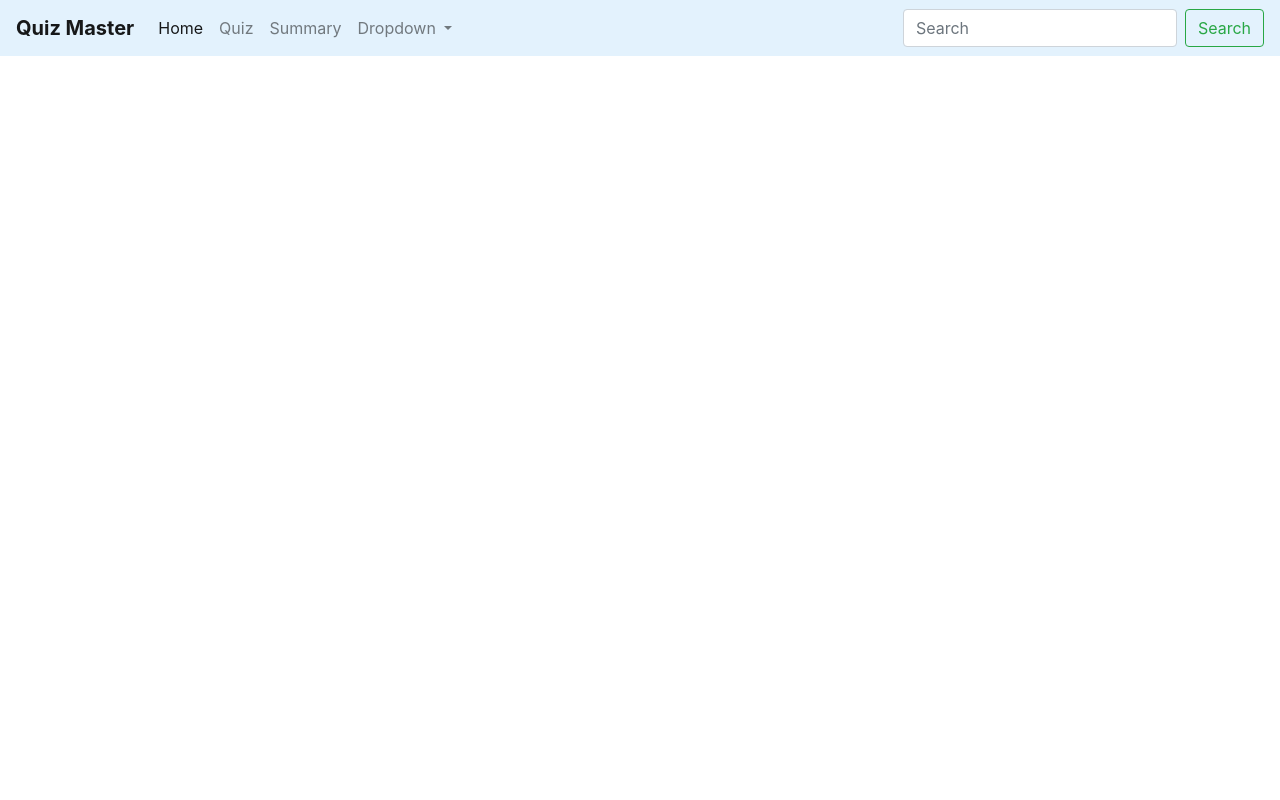
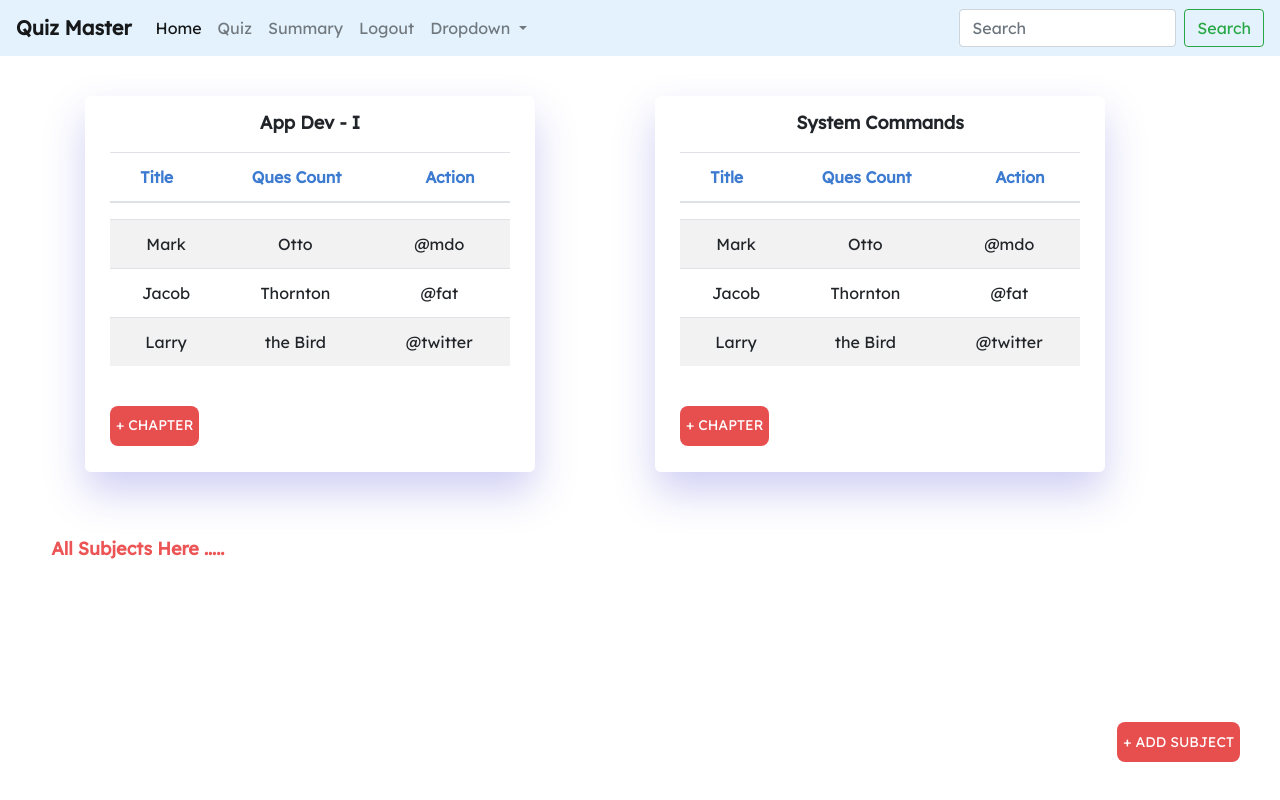
Before and after one commit to 23f2003771/mad1-quiz-master, a Python web app: template templates/Admin_Dashboard.html in a window 1280 px wide. Run offline with Jinja, Linux system fonts and the light colour scheme; the template is opened without the code that fills it, so the values that code supplies are empty.

Commit message:
5th Commit

```diff
--- /dev/null
+++ b/static/styles/dashboard.css
@@ -0,0 +1,46 @@
+@import url('https://fonts.googleapis.com/css2?family=Lexend+Deca&display=swap');
+
+* {
+    font-family: "Lexend Deca", sans-serif;
+}
+
+.button_for_page {
+    width: auto;
+    height: 40px;
+    background: hsla(0, 76%, 52%, 0.816);
+    color: #fff;
+    font-size: 14px;
+    font-weight: 480;
+    border-radius: 8px;
+    border: none;
+    outline: none;
+    margin-bottom: 28px;
+    padding: center;
+    text-transform: uppercase;
+    cursor: pointer;
+    display: block;
+    font-family: "Lexend Deca", sans-serif;
+}
+
+.user_form {
+    width: 100%;
+    max-width: 450px;
+    background: #fff;
+    border-radius: 6px;
+    padding: 30px 25px;
+    box-shadow: 0 20px 40px rgba(72, 65, 213, 0.255);
+    max-height: 90%;
+    overflow-y: auto;
+}
+
+.user_form h3 {
+    font-size: 18px;
+    text-align: center;
+    margin-bottom: 18px;
+}
+
+th,td {
+    padding: 15px;
+    text-align: center;
+    vertical-align: middle;
+}
--- a/templates/Admin_Dashboard.html
+++ b/templates/Admin_Dashboard.html
@@ -1,18 +1,19 @@
-<!doctype html>
+<!DOCTYPE html>
 <html lang="en">
 
 <head>
-    <meta charset="utf-8">
-    <meta name="viewport" content="width=device-width, initial-scale=1, shrink-to-fit=no">
+  <meta charset="utf-8" />
+  <meta name="viewport" content="width=device-width, initial-scale=1, shrink-to-fit=no" />
+  <link rel="stylesheet" href="https://cdn.jsdelivr.net/npm/bootstrap@4.4.1/dist/css/bootstrap.min.css"
+    integrity="sha384-Vkoo8x4CGsO3+Hhxv8T/Q5PaXtkKtu6ug5TOeNV6gBiFeWPGFN9MuhOf23Q9Ifjh" crossorigin="anonymous" />
 
-    <link rel="stylesheet" href="https://cdn.jsdelivr.net/npm/bootstrap@4.4.1/dist/css/bootstrap.min.css"
-        integrity="sha384-Vkoo8x4CGsO3+Hhxv8T/Q5PaXtkKtu6ug5TOeNV6gBiFeWPGFN9MuhOf23Q9Ifjh" crossorigin="anonymous">
+  <link rel="stylesheet" href="../static/styles/dashboard.css" />
 
   <title>Hello, world!</title>
 </head>
 
 <body>
-    <nav class="navbar navbar-light navbar-expand-lg" style="background-color: #e3f2fd;">
+  <nav class="navbar navbar-light navbar-expand-lg" style="background-color: #e3f2fd">
     <a class="navbar-brand" href="#"><b>Quiz Master</b></a>
     <button class="navbar-toggler" type="button" data-toggle="collapse" data-target="#navbarSupportedContent"
       aria-controls="navbarSupportedContent" aria-expanded="false" aria-label="Toggle navigation">
@@ -30,9 +31,12 @@
         <li class="nav-item">
           <a class="nav-link" href="Summary_Charts.html">Summary</a>
         </li>
+        <li class="nav-item">
+          <a class="nav-link" href="Login.html">Logout</a>
+        </li>
         <li class="nav-item dropdown">
-                    <a class="nav-link dropdown-toggle" href="#" id="navbarDropdown" role="button"
-                        data-toggle="dropdown" aria-haspopup="true" aria-expanded="false">
+          <a class="nav-link dropdown-toggle" href="#" id="navbarDropdown" role="button" data-toggle="dropdown"
+            aria-haspopup="true" aria-expanded="false">
             Dropdown
           </a>
           <div class="dropdown-menu" aria-labelledby="navbarDropdown">
@@ -44,11 +48,92 @@
         </li>
       </ul>
       <form class="form-inline my-2 my-lg-0">
-                <input class="form-control mr-sm-2" type="search" placeholder="Search" aria-label="Search">
-                <button class="btn btn-outline-success my-2 my-sm-0" type="submit">Search</button>
+        <input class="form-control mr-sm-2" type="search" placeholder="Search" aria-label="Search" />
+        <button class="btn btn-outline-success my-2 my-sm-0" type="submit">
+          Search
+        </button>
       </form>
     </div>
   </nav>
+  <div style="padding-top: 40px;" class="container">
+    <div class="row">
+      <div class="col-sm">
+        <div style="padding-top: 16px; padding-bottom: 16px;" class="user_form">
+          <h3><b>App Dev - I</b></h3>
+          <table style="color: rgba(17, 93, 198, 0.816);" class="table table-striped">
+            <thead>
+              <tr>
+                <th scope="col">Title</th>
+                <th scope="col">Ques Count</th>
+                <th scope="col">Action</th>
+              </tr>
+            </thead>
+          </table>
+          <table style="" class="table table-striped">
+            <tbody>
+              <tr>
+                <td>Mark</td>
+                <td>Otto</td>
+                <td>@mdo</td>
+              </tr>
+              <tr>
+                <td>Jacob</td>
+                <td>Thornton</td>
+                <td>@fat</td>
+              </tr>
+              <tr>
+                <td>Larry</td>
+                <td>the Bird</td>
+                <td>@twitter</td>
+              </tr>
+            </tbody>
+          </table><br>
+          <button type="submit" class="button_for_page">+ Chapter</button>
+
+        </div><br>
+      </div>
+      <div class="col-sm">
+        <div style="padding-top: 16px; padding-bottom: 16px;" class="user_form">
+          <h3><b>System Commands</b></h3>
+          <table style="color: rgba(17, 93, 198, 0.816);" class="table table-striped">
+            <thead>
+              <tr>
+                <th scope="col">Title</th>
+                <th scope="col">Ques Count</th>
+                <th scope="col">Action</th>
+              </tr>
+            </thead>
+          </table>
+          <table class="table table-striped">
+            <tbody>
+              <tr>
+                <td>Mark</td>
+                <td>Otto</td>
+                <td>@mdo</td>
+              </tr>
+              <tr>
+                <td>Jacob</td>
+                <td>Thornton</td>
+                <td>@fat</td>
+              </tr>
+              <tr>
+                <td>Larry</td>
+                <td>the Bird</td>
+                <td>@twitter</td>
+              </tr>
+            </tbody>
+          </table><br>
+          <button type="submit" class="button_for_page">+ Chapter</button>
+
+        </div><br>
+      </div>
+    </div>
+  </div>
+  <br />
+  <h4 style="color: rgba(232, 47, 47, 0.816); font-size: 18px; padding-left: 4%;"><b>All Subjects Here .....</b></h4>
+  <div style="position: fixed; bottom: 10px; right: 40px">
+    <button type="submit" class="button_for_page">+ Add Subject</button>
+  </div>
 
   <script src="https://code.jquery.com/jquery-3.4.1.slim.min.js"
     integrity="sha384-J6qa4849blE2+poT4WnyKhv5vZF5SrPo0iEjwBvKU7imGFAV0wwj1yYfoRSJoZ+n"
```
Also changed, not shown: templates/Quiz_Management.html (+81 -0 lines). Lines whose indentation alone changed are shown as unchanged.
